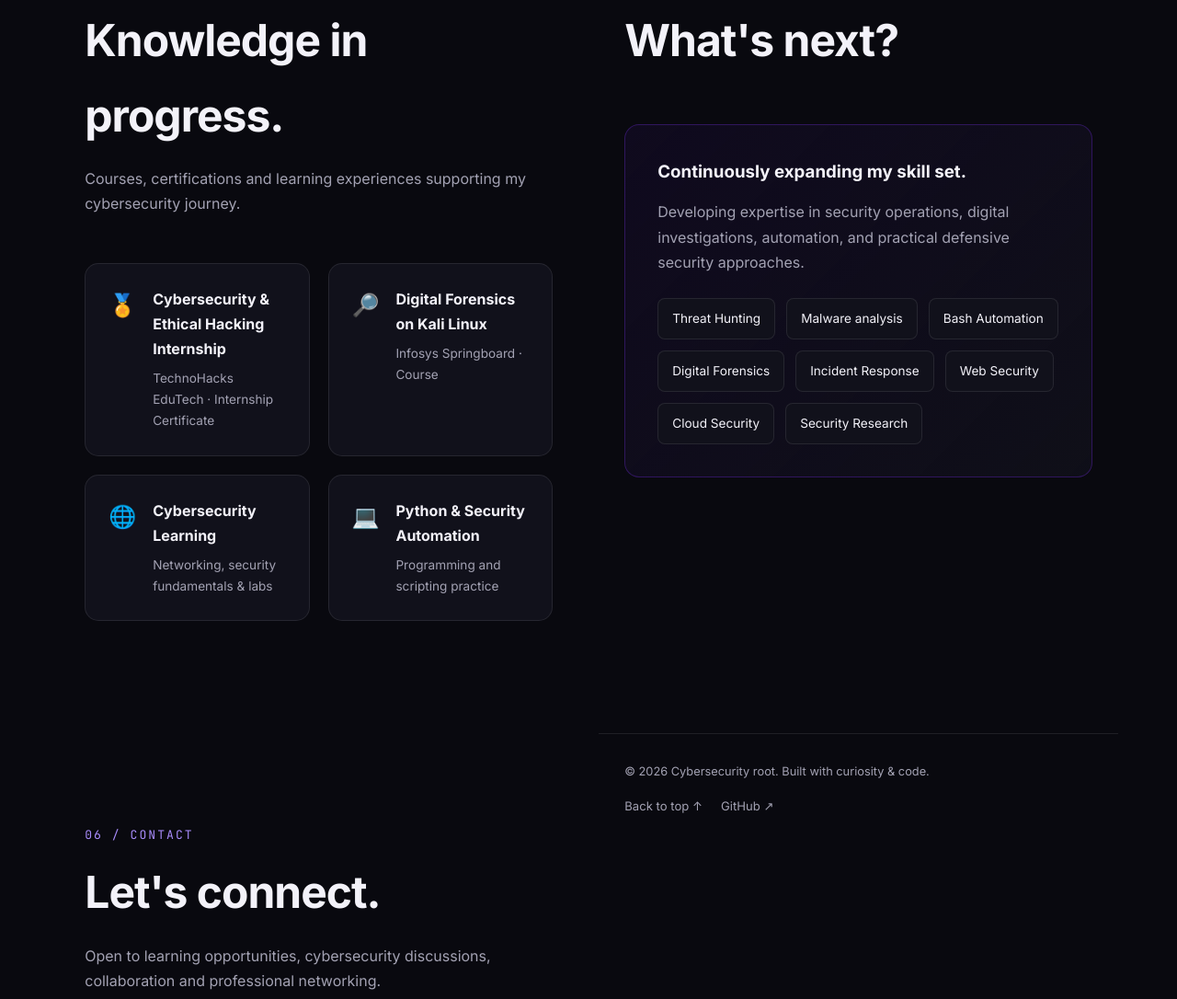
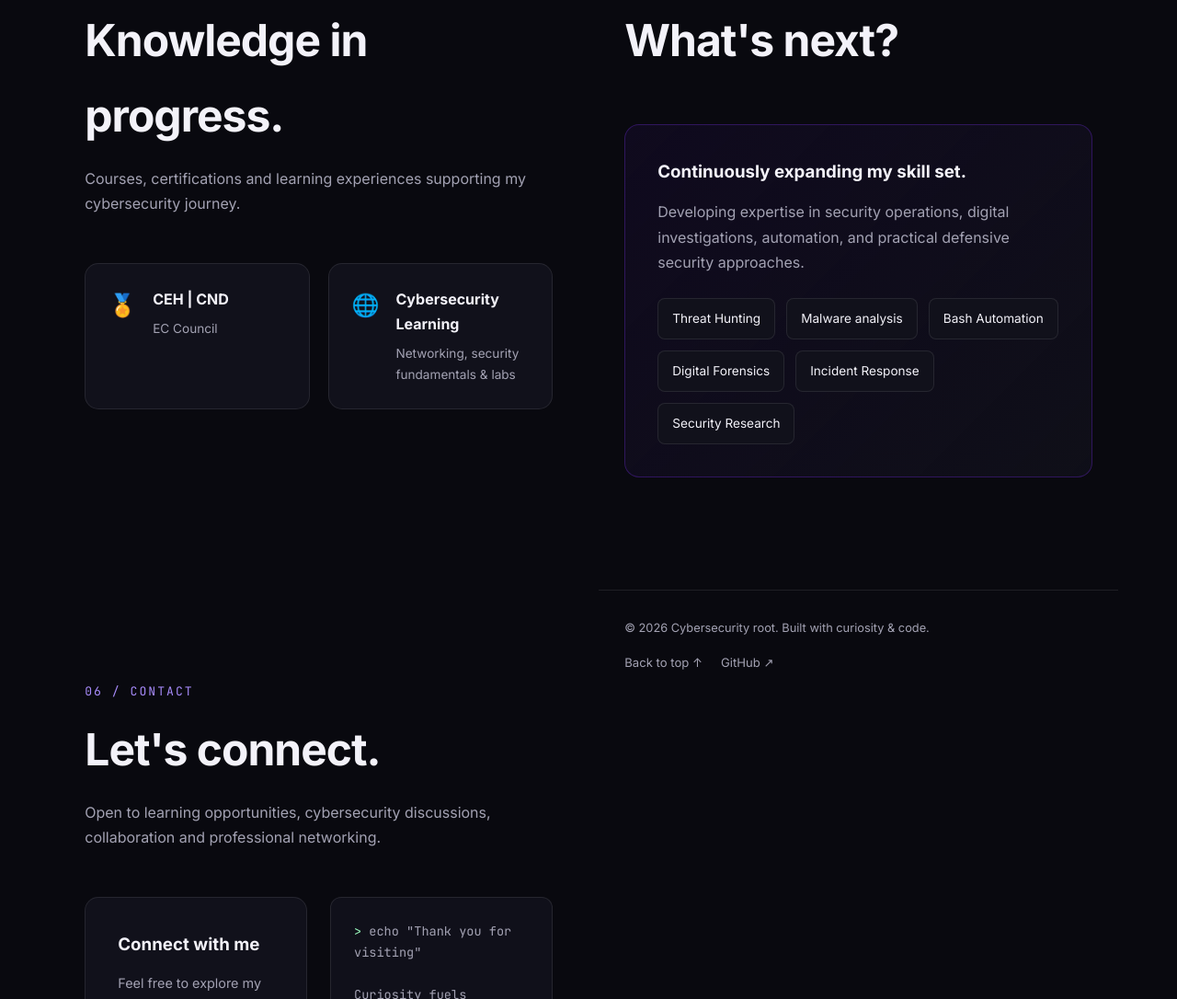
Before and after one commit to witchblue/witchblue.github.io, a plain HTML site: page index.html in a window 1280 px wide. Shown: the part 3563-4649 px from the top of the page at 92% size. Drawn offline with Linux system fonts and the light colour scheme.

Commit message:
Update index.html

```diff
--- a/index.html
+++ b/index.html
@@ -1248,18 +1248,30 @@ section:not(.hero) {
       <div class="cert-card reveal">
         <div class="cert-icon">🏅</div>
         <div>
-          <h3>Cybersecurity & Ethical Hacking Internship</h3>
-          <p>TechnoHacks EduTech · Internship Certificate</p>
+          <h3>CEH | CND </h3>
+          <p>EC Council</p>
         </div>
       </div>
 
-      <div class="cert-card reveal">
+       <!-- This is a comment
+       <div class="cert-card reveal">
         <div class="cert-icon">🔎</div>
         <div>
           <h3>Digital Forensics on Kali Linux</h3>
           <p>Infosys Springboard · Course</p>
         </div>
       </div>
+
+       <div class="cert-card reveal">
+        <div class="cert-icon">📖</div>
+        <div>
+          <h3>Python & Security Automatio</h3>
+          <p>Programming and scripting practice</p>
+        </div>
+      </div>
+
+       -->
+
 
       <div class="cert-card reveal">
         <div class="cert-icon">🌐</div>
@@ -1269,13 +1281,6 @@ section:not(.hero) {
         </div>
       </div>
 
-      <div class="cert-card reveal">
-        <div class="cert-icon">💻</div>
-        <div>
-          <h3>Python & Security Automation</h3>
-          <p>Programming and scripting practice</p>
-        </div>
-      </div>
 
     </div>
   </div>
@@ -1306,8 +1311,6 @@ section:not(.hero) {
         <div class="learning-item">Bash Automation</div>
         <div class="learning-item">Digital Forensics</div>
         <div class="learning-item">Incident Response</div>
-        <div class="learning-item">Web Security</div>
-        <div class="learning-item">Cloud Security</div>
         <div class="learning-item">Security Research</div>
       </div>
 
```
